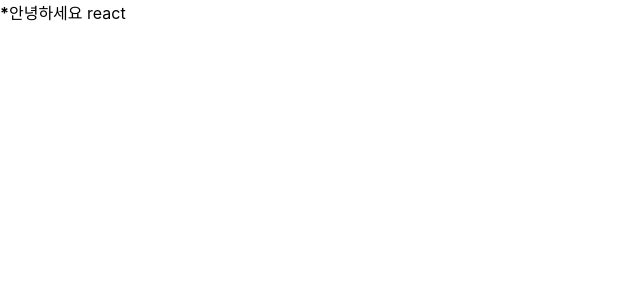
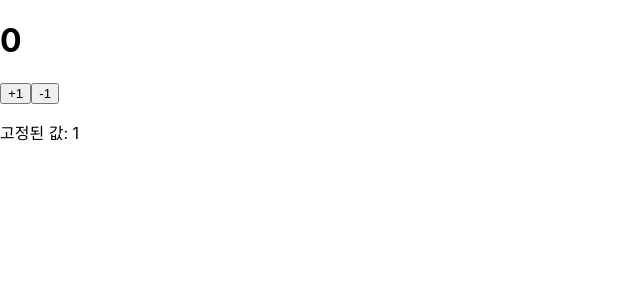
Before and after one commit to Wangchi-son/react-tutorail, a React (Create React App) app: page / in a window 1280 px wide. Shown: the top 300 px of the page, without its empty margins (0-640 px from the left). Built offline with nearby package versions, Linux system fonts and the light colour scheme.

Commit message:
클래스형 컴포넌트의 state와 setState

```diff
--- a/src/Counter.js
+++ b/src/Counter.js
@@ -1,38 +1,75 @@
-import React, { useReducer } from 'react';
+import React, { Component, useReducer } from 'react';
 
-function reducer(state, action) {
-  switch (action.type) {
-    case 'INCREMENT':
-      return state + 1;
-    case 'DECREMENT':
-      return state - 1;
-    default:
-      throw new Error('Unhandled action');
+class Counter extends Component {
+  constructor(props) {
+    super(props);
+    // state는 무조건 객체형
+    this.state = {
+      counter: 0,
+      fixed: 1
+    };
+  }
+
+  // 이렇게 해주면 bind(this) 할 필요 없음
+  handleIncrease = () => {
+    this.setState({
+      counter: this.state.counter + 1
+    });
+    console.log('increase');
+  };
+
+  handleDecrease = () => {
+    this.setState({
+      counter: this.state.counter - 1
+    });
+    console.log('decrease');
+  };
+
+  render() {
+    return (
+      <div>
+        <h1>{this.state.counter}</h1>
+        <button onClick={this.handleIncrease}>+1</button>
+        <button onClick={this.handleDecrease}>-1</button>
+        <p>고정된 값: {this.state.fixed}</p>
+      </div>
+    );
   }
 }
 
-function Counter() {
-  const [number, dispatch] = useReducer(reducer, 0);
+// function reducer(state, action) {
+//   switch (action.type) {
+//     case 'INCREMENT':
+//       return state + 1;
+//     case 'DECREMENT':
+//       return state - 1;
+//     default:
+//       throw new Error('Unhandled action');
+//   }
+// }
 
-  const onIncrease = () => {
-    dispatch({
-      type: 'INCREMENT'
-    });
-  };
+// function Counter() {
+//   const [number, dispatch] = useReducer(reducer, 0);
 
-  const onDecrease = () => {
-    dispatch({
-      type: 'DECREMENT'
-    });
-  };
+//   const onIncrease = () => {
+//     dispatch({
+//       type: 'INCREMENT'
+//     });
+//   };
 
-  return (
-    <div>
-      <h1>{number}</h1>
-      <button onClick={onIncrease}>+1</button>
-      <button onClick={onDecrease}>-1</button>
-    </div>
-  );
-}
+//   const onDecrease = () => {
+//     dispatch({
+//       type: 'DECREMENT'
+//     });
+//   };
+
+//   return (
+//     <div>
+//       <h1>{number}</h1>
+//       <button onClick={onIncrease}>+1</button>
+//       <button onClick={onDecrease}>-1</button>
+//     </div>
+//   );
+// }
 
 export default Counter;
--- a/src/index.js
+++ b/src/index.js
@@ -4,10 +4,11 @@
 import App from './App';
 import reportWebVitals from './reportWebVitals';
 import Hello from './Hello';
+import Counter from './Counter';
 
 ReactDOM.render(
   <React.StrictMode>
-    <Hello name="react" isSpecial />
+    <Counter />
   </React.StrictMode>,
   document.getElementById('root')
 );
```
